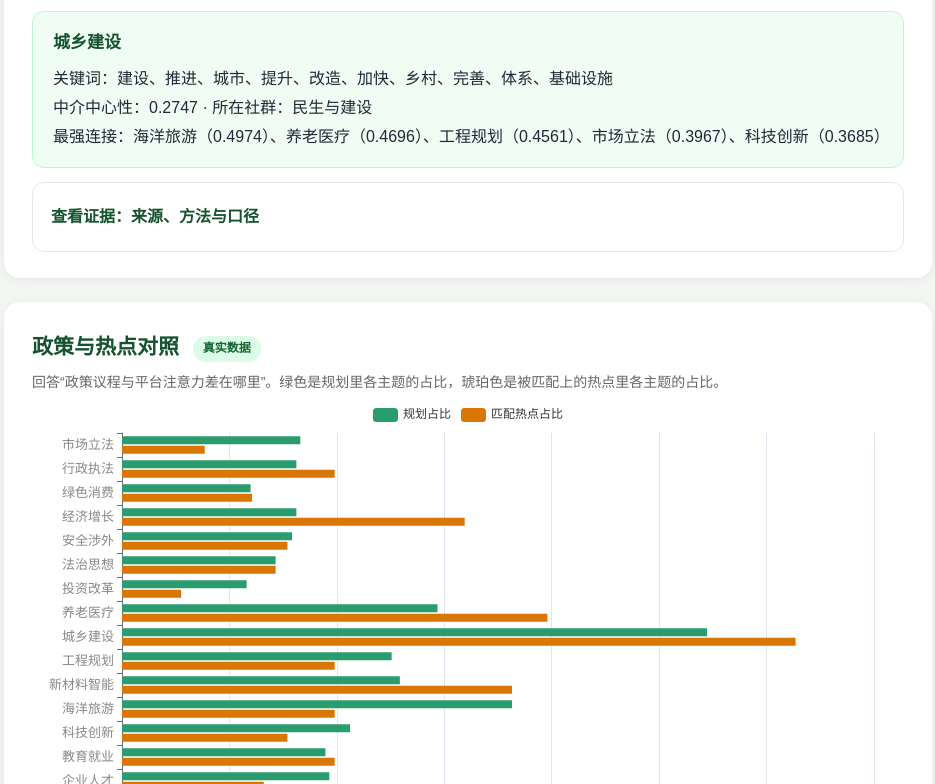
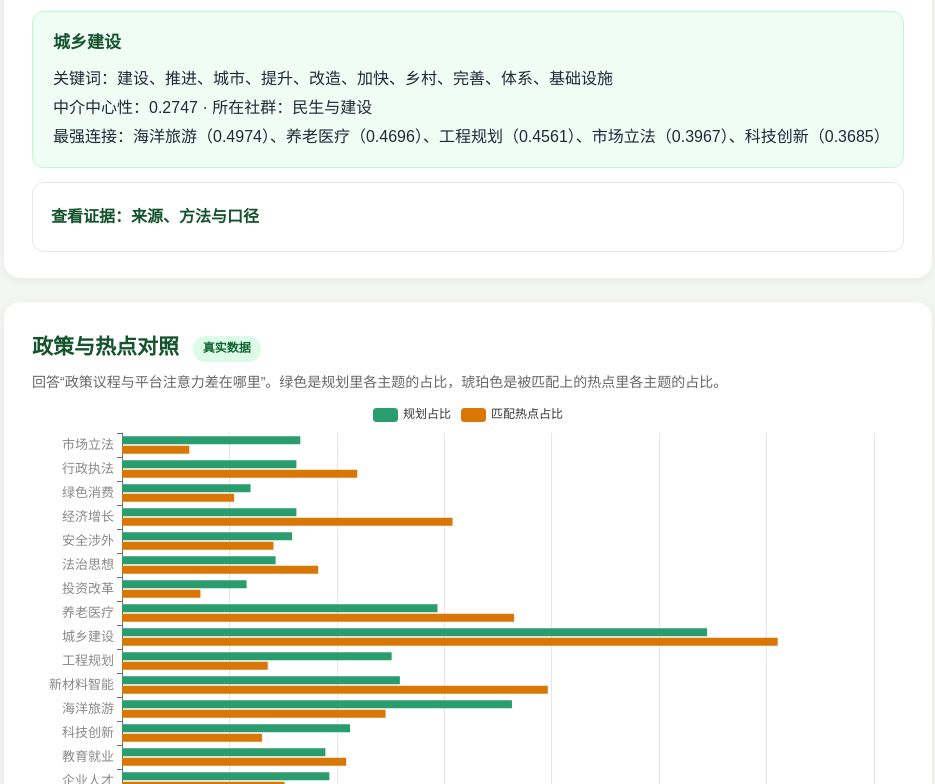
Before and after one commit to Gino-Huang/huizhou-policy-social-computing, a plain HTML site: page index.html in a window 1280 px wide. Shown: the part 2016-2800 px from the top of the page, without its empty margins (172-1107 px from the left). Drawn offline with nearby package versions, Linux system fonts and the light colour scheme.

Commit message:
Temporal v4 (30 days): refresh showcase data + export script

```diff
--- a/public-data/data-manifest.json
+++ b/public-data/data-manifest.json
@@ -1,17 +1,17 @@
 {
-  "version": "2026-10-27",
-  "generated_at": "2026-11-04T08:55:14.575390+00:00",
+  "version": "2026-11-12",
+  "generated_at": "2026-11-12T12:11:16.819935+00:00",
   "git_commit": "unknown",
   "corpus": {
     "policy_docs": 7,
     "passages": 863,
     "topics": 15,
     "annotation_pairs": 120,
-    "hotspot_days": 14,
-    "hotspot_titles": 840,
+    "hotspot_days": 30,
+    "hotspot_titles": 1800,
     "date_range": [
       "2026-10-14",
-      "2026-10-27"
+      "2026-11-12"
     ]
   },
   "sources": {
@@ -26,5 +26,5 @@
     "hotspot-comparison.json": "real",
     "temporal-trends.json": "real"
   },
-  "notes": "14-day series 2026-10-14 to 2026-10-27 (840 hotspots), superseding the 10-day figures in the 2026-10-25 proposal."
+  "notes": "30-day series 2026-10-14 to 2026-11-12 (1800 hotspots), superseding the 14-day figures in the 2026-10-27 version."
 }
--- a/public-data/hotspot-comparison.json
+++ b/public-data/hotspot-comparison.json
@@ -1,10 +1,10 @@
 {
-  "n_matched": 303,
-  "n_total": 840,
-  "match_rate": 0.3607,
-  "jsd_mean": 0.1739,
+  "n_matched": 639,
+  "n_total": 1800,
+  "match_rate": 0.355,
+  "jsd_mean": 0.1845,
   "jsd_min": 0.0736,
-  "jsd_max": 0.268,
+  "jsd_max": 0.31,
   "policy_share": {
     "企业人才": 0.0579,
     "教育就业": 0.0568,
@@ -23,21 +23,21 @@
     "市场立法": 0.0498
   },
   "matched_share": {
-    "城乡建设": 0.1881,
-    "养老医疗": 0.1188,
-    "新材料智能": 0.1089,
-    "经济增长": 0.0957,
-    "工程规划": 0.0594,
-    "行政执法": 0.0594,
-    "教育就业": 0.0594,
-    "海洋旅游": 0.0594,
-    "安全涉外": 0.0462,
-    "科技创新": 0.0462,
-    "法治思想": 0.0429,
-    "企业人才": 0.0396,
-    "绿色消费": 0.0363,
-    "市场立法": 0.0231,
-    "投资改革": 0.0165
+    "城乡建设": 0.1831,
+    "新材料智能": 0.1189,
+    "养老医疗": 0.1095,
+    "经济增长": 0.0923,
+    "海洋旅游": 0.0736,
+    "行政执法": 0.0657,
+    "教育就业": 0.0626,
+    "法治思想": 0.0548,
+    "企业人才": 0.0454,
+    "安全涉外": 0.0423,
+    "工程规划": 0.0407,
+    "科技创新": 0.0391,
+    "绿色消费": 0.0313,
+    "投资改革": 0.0219,
+    "市场立法": 0.0188
   },
   "precision_strict": 0.22,
   "precision_source": "reports/model_shootout_20261014.md",
--- a/public-data/temporal-trends.json
+++ b/public-data/temporal-trends.json
@@ -1,7 +1,7 @@
 {
   "date_range": [
     "2026-10-14",
-    "2026-10-27"
+    "2026-11-12"
   ],
   "daily": [
     {
@@ -87,6 +87,102 @@
       "jsd": 0.1595,
       "n_matched": 23,
       "n_hotspots": 60
+    },
+    {
+      "date": "2026-10-28",
+      "jsd": 0.2087,
+      "n_matched": 23,
+      "n_hotspots": 60
+    },
+    {
+      "date": "2026-10-29",
+      "jsd": 0.2204,
+      "n_matched": 22,
+      "n_hotspots": 60
+    },
+    {
+      "date": "2026-10-30",
+      "jsd": 0.2078,
+      "n_matched": 18,
+      "n_hotspots": 60
+    },
+    {
+      "date": "2026-10-31",
+      "jsd": 0.1874,
+      "n_matched": 21,
+      "n_hotspots": 60
+    },
+    {
+      "date": "2026-11-01",
+      "jsd": 0.1604,
+      "n_matched": 20,
+      "n_hotspots": 60
+    },
+    {
+      "date": "2026-11-02",
+      "jsd": 0.1378,
+      "n_matched": 28,
+      "n_hotspots": 60
+    },
+    {
+      "date": "2026-11-03",
+      "jsd": 0.31,
+      "n_matched": 18,
+      "n_hotspots": 60
+    },
+    {
+      "date": "2026-11-04",
+      "jsd": 0.1623,
+      "n_matched": 22,
+      "n_hotspots": 60
+    },
+    {
+      "date": "2026-11-05",
+      "jsd": 0.2103,
+      "n_matched": 21,
+      "n_hotspots": 60
+    },
+    {
+      "date": "2026-11-06",
+      "jsd": 0.1135,
+      "n_matched": 20,
+      "n_hotspots": 60
+    },
+    {
+      "date": "2026-11-07",
+      "jsd": 0.1354,
+      "n_matched": 23,
+      "n_hotspots": 60
+    },
+    {
+      "date": "2026-11-08",
+      "jsd": 0.2836,
+      "n_matched": 22,
+      "n_hotspots": 60
+    },
+    {
+      "date": "2026-11-09",
+      "jsd": 0.1849,
+      "n_matched": 17,
+      "n_hotspots": 60
+    },
+    {
+      "date": "2026-11-10",
+      "jsd": 0.1816,
+      "n_matched": 20,
+      "n_hotspots": 60
+    },
+    {
+      "date": "2026-11-11",
+      "jsd": 0.2268,
+      "n_matched": 21,
+      "n_hotspots": 60
+    },
+    {
+      "date": "2026-11-12",
+      "jsd": 0.1702,
+      "n_matched": 20,
+      "n_hotspots": 60
     }
   ],
   "platform_overlap": [
@@ -145,82 +241,176 @@
     {
       "date": "2026-10-27",
       "jaccard": 0.0169
+    },
+    {
+      "date": "2026-10-28",
+      "jaccard": 0.0345
+    },
+    {
+      "date": "2026-10-29",
+      "jaccard": 0.0169
+    },
+    {
+      "date": "2026-10-30",
+      "jaccard": 0.0
+    },
+    {
+      "date": "2026-10-31",
+      "jaccard": 0.0169
+    },
+    {
+      "date": "2026-11-01",
+      "jaccard": 0.0
+    },
+    {
+      "date": "2026-11-02",
+      "jaccard": 0.0345
+    },
+    {
+      "date": "2026-11-03",
+      "jaccard": 0.0169
+    },
+    {
+      "date": "2026-11-04",
+      "jaccard": 0.0169
+    },
+    {
+      "date": "2026-11-05",
+      "jaccard": 0.0169
+    },
+    {
+      "date": "2026-11-06",
+      "jaccard": 0.0169
+    },
+    {
+      "date": "2026-11-07",
+      "jaccard": 0.0
+    },
+    {
+      "date": "2026-11-08",
+      "jaccard": 0.0526
+    },
+    {
+      "date": "2026-11-09",
+      "jaccard": 0.0345
+    },
+    {
+      "date": "2026-11-10",
+      "jaccard": 0.0
+    },
+    {
+      "date": "2026-11-11",
+      "jaccard": 0.0714
+    },
+    {
+      "date": "2026-11-12",
+      "jaccard": 0.0
     }
   ],
   "persistence": [
     {
-      "keyword": "中国",
-      "n_days": 14,
-      "n_appearances": 42
+      "keyword": "回应",
+      "n_days": 29,
+      "n_appearances": 89
     },
     {
-      "keyword": "回应",
-      "n_days": 14,
-      "n_appearances": 38
+      "keyword": "中国",
+      "n_days": 27,
+      "n_appearances": 78
     },
     {
       "keyword": "女子",
-      "n_days": 10,
-      "n_appearances": 24
+      "n_days": 21,
+      "n_appearances": 52
     },
     {
       "keyword": "AI",
-      "n_days": 10,
+      "n_days": 17,
+      "n_appearances": 29
+    },
+    {
+      "keyword": "男子",
+      "n_days": 17,
+      "n_appearances": 29
+    },
+    {
+      "keyword": "苹果",
+      "n_days": 14,
       "n_appearances": 18
     },
     {
-      "keyword": "男子",
-      "n_days": 8,
-      "n_appearances": 14
+      "keyword": "世界",
+      "n_days": 14,
+      "n_appearances": 17
+    },
+    {
+      "keyword": "S16",
+      "n_days": 13,
+      "n_appearances": 21
+    },
+    {
+      "keyword": "为何",
+      "n_days": 13,
+      "n_appearances": 13
+    },
+    {
+      "keyword": "老人",
+      "n_days": 12,
+      "n_appearances": 15
+    },
+    {
+      "keyword": "结婚",
+      "n_days": 11,
+      "n_appearances": 16
     },
     {
       "keyword": "肖战",
-      "n_days": 8,
-      "n_appearances": 10
-    },
-    {
-      "keyword": "演唱会",
-      "n_days": 7,
-      "n_appearances": 11
-    },
-    {
-      "keyword": "老人",
-      "n_days": 7,
-      "n_appearances": 10
-    },
-    {
-      "keyword": "为何",
-      "n_days": 7,
-      "n_appearances": 7
-    },
-    {
-      "keyword": "手机",
-      "n_days": 7,
-      "n_appearances": 7
-    },
-    {
-      "keyword": "结婚",
-      "n_days": 6,
-      "n_appearances": 9
-    },
-    {
-      "keyword": "S16",
-      "n_days": 6,
-      "n_appearances": 8
+      "n_days": 11,
+      "n_appearances": 14
     }
   ],
   "bursts": [
     {
+      "title": "黄金",
+      "platform": "weibo",
+      "date": "2026-11-06",
+      "z_score": 5.17
+    },
+    {
       "title": "金球奖",
       "platform": "weibo",
       "date": "2026-10-27",
-      "z_score": 3.12
+      "z_score": 4.69
+    },
+    {
+      "title": "油价",
+      "platform": "weibo",
+      "date": "2026-11-12",
+      "z_score": 4.6
     },
     {
       "title": "官方通报女子高铁开免提电话1小时",
       "platform": "baidu",
       "date": "2026-10-14",
-      "z_score": 2.95
+      "z_score": 4.44
+    },
+    {
+      "title": "官方通报女子高铁开免提电话1小时",
+      "platform": "baidu",
+      "date": "2026-10-15",
+      "z_score": 2.89
+    },
+    {
+      "title": "油价",
+      "platform": "weibo",
+      "date": "2026-10-30",
+      "z_score": 2.64
+    },
+    {
+      "title": "金球奖",
+      "platform": "weibo",
+      "date": "2026-10-26",
+      "z_score": 2.49
     }
   ]
 }
```
Also changed, not shown: index.html (+11 -9 lines), public-data/data.js, 2 other files.
